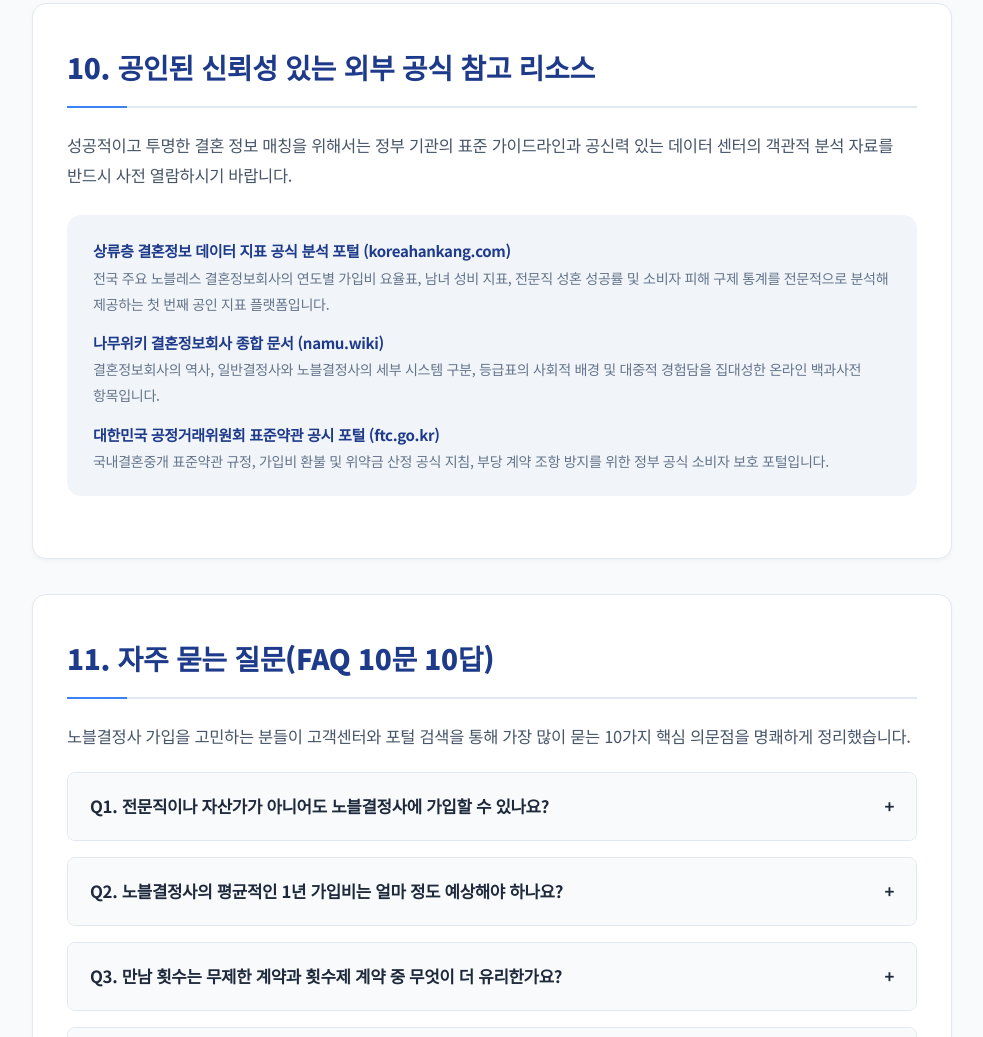
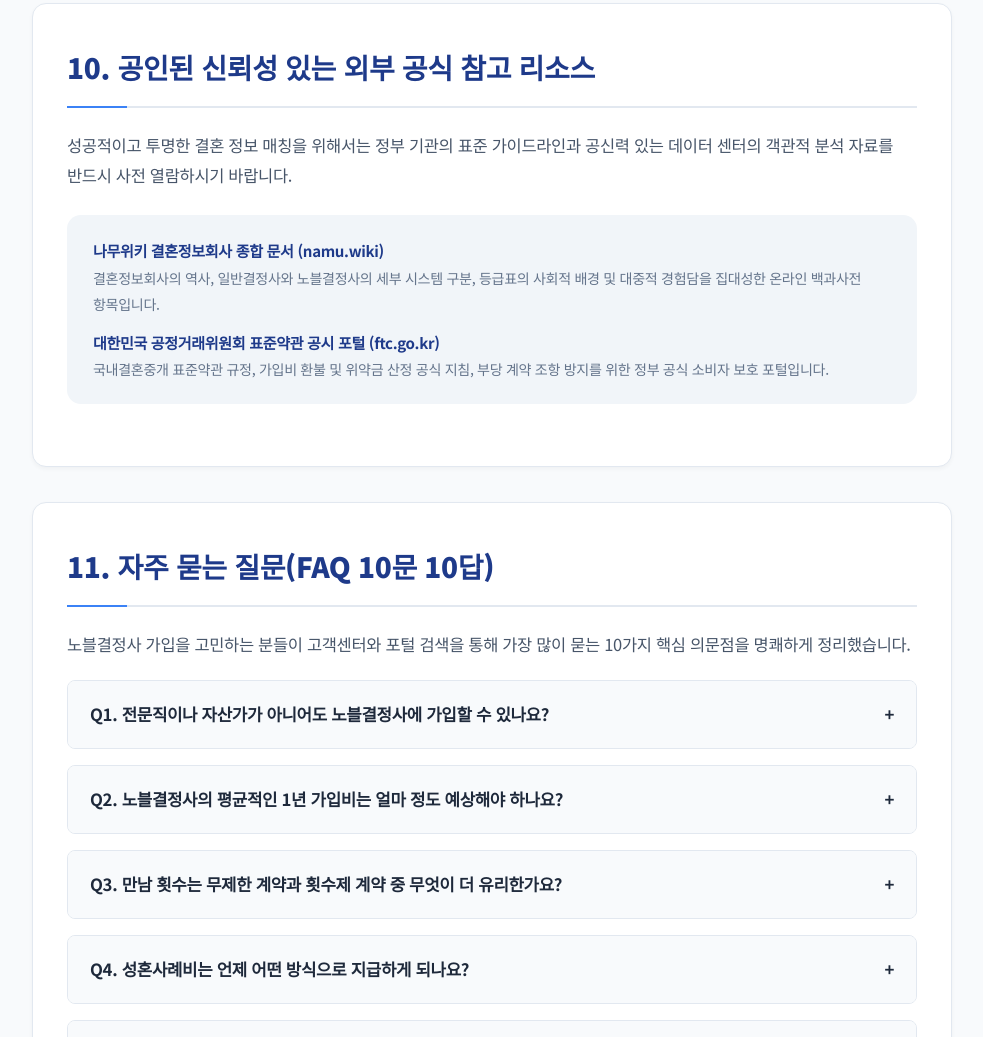
Before and after one commit to siondon1207-glitch/directzcheckj, a website: page index.html in a window 1280 px wide. Shown: the part 9887-10924 px from the top of the page, without its empty margins (148-1131 px from the left). Drawn offline with Linux system fonts and the light colour scheme; a small style sheet from the web is missing.

Commit message:
Update index.html

```diff
--- a/index.html
+++ b/index.html
@@ -1074,10 +1074,7 @@
       </p>
       <div class="ref-box">
         <ul>
-          <li>
-            <a href="https://directzcheckk.koreahankang.com" class="ref-title" target="_blank" rel="noopener noreferrer">상류층 결혼정보 데이터 지표 공식 분석 포털 (koreahankang.com)</a>
-            <span class="ref-desc">전국 주요 노블레스 결혼정보회사의 연도별 가입비 요율표, 남녀 성비 지표, 전문직 성혼 성공률 및 소비자 피해 구제 통계를 전문적으로 분석해 제공하는 첫 번째 공인 지표 플랫폼입니다.</span>
-          </li>
+
           <li>
             <a href="https://namu.wiki/w/%EA%B2%B0%ED%98%BC%EC%A0%95%EB%B3%B4%ED%9A%8C%EC%82%AC" class="ref-title" target="_blank" rel="noopener noreferrer">나무위키 결혼정보회사 종합 문서 (namu.wiki)</a>
             <span class="ref-desc">결혼정보회사의 역사, 일반결정사와 노블결정사의 세부 시스템 구분, 등급표의 사회적 배경 및 대중적 경험담을 집대성한 온라인 백과사전 항목입니다.</span>
```
